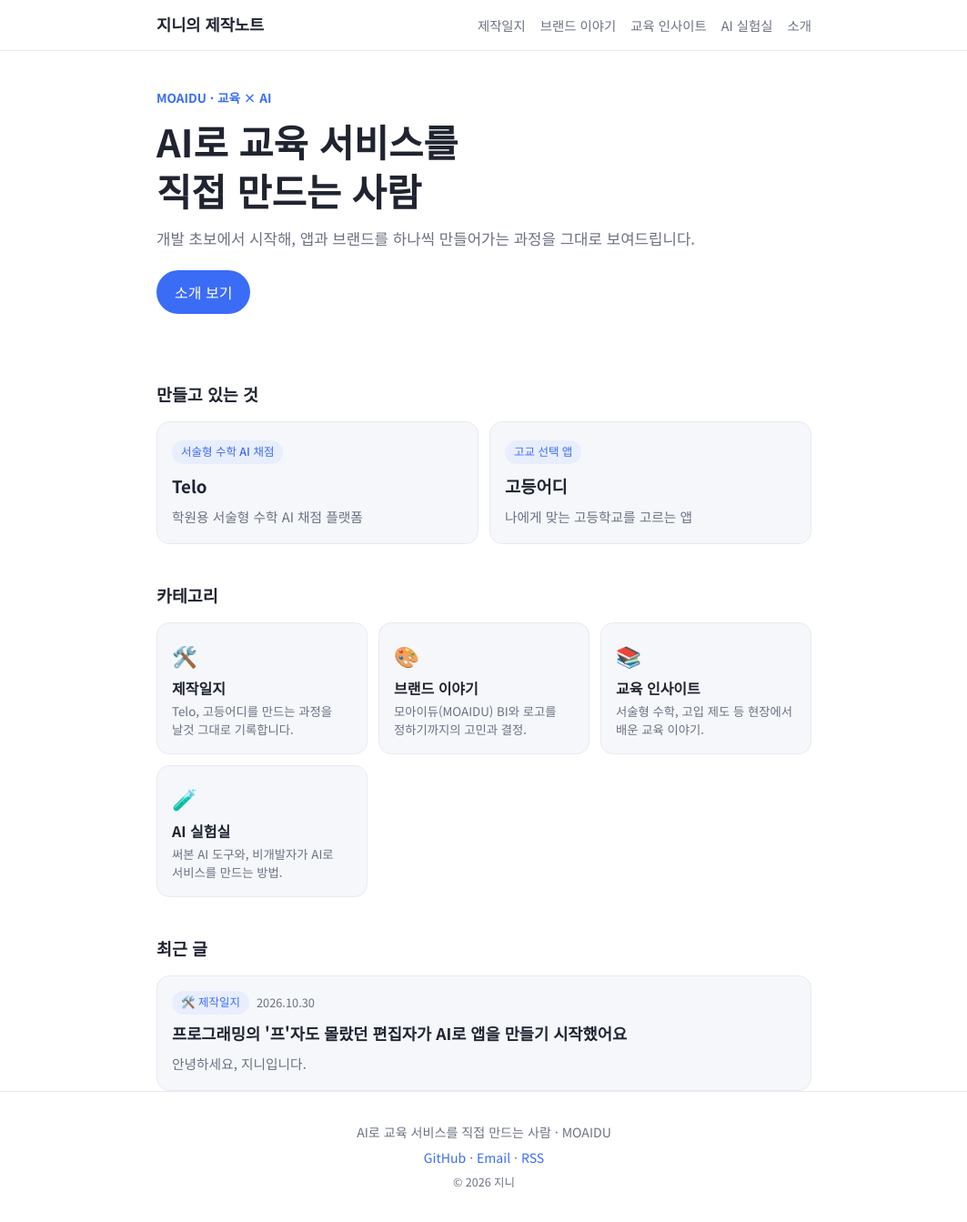
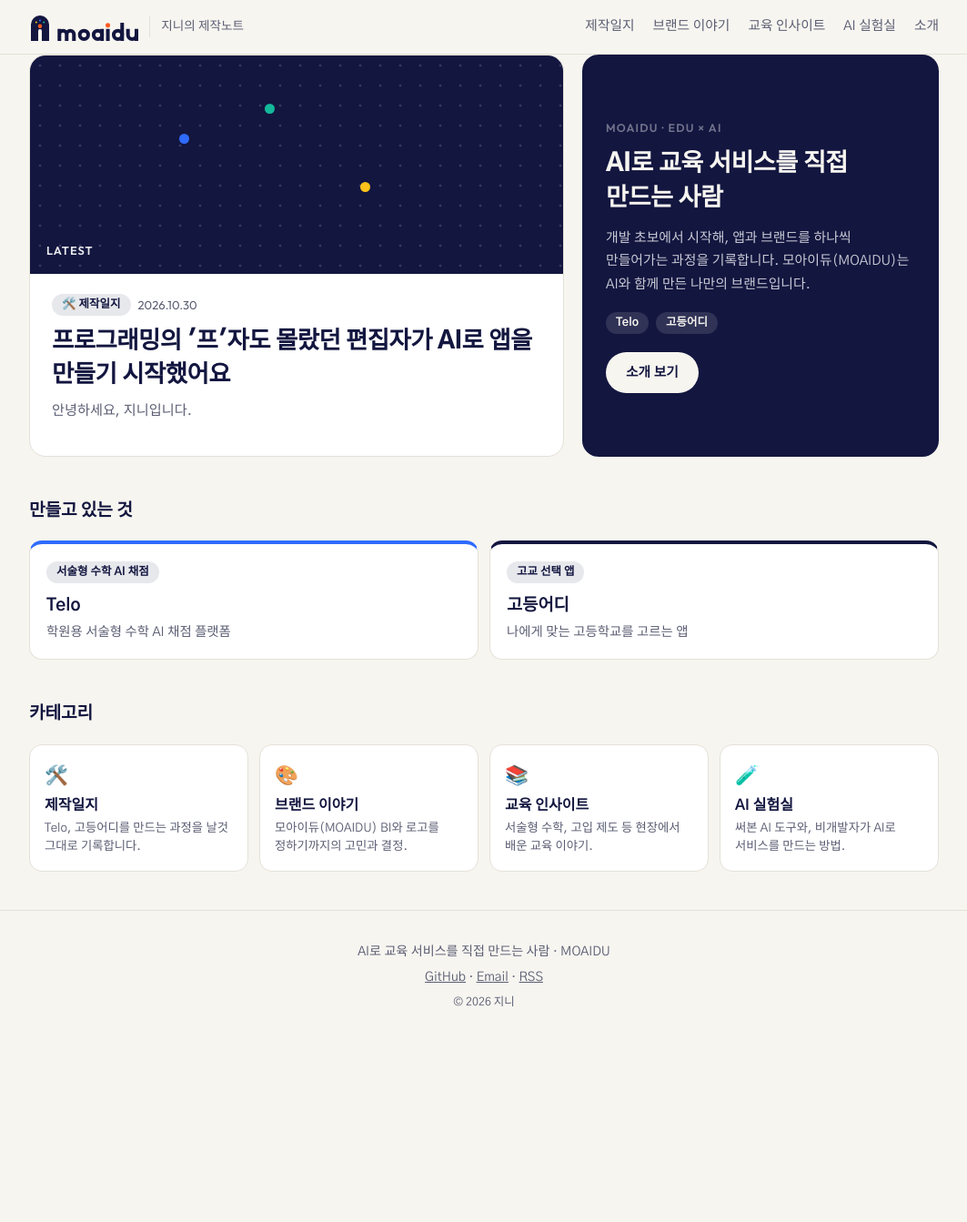
Before and after one commit to moaidu/moaidu.github.io, a Jekyll site: the page built from index.html, in a window 1280 px wide and 1343 px high. Shown: the whole window at 91% size, without its empty margins (108-1171 px from the left). Built offline with Jekyll 4.4.1, drawn with Linux system fonts in a browser that asks for light colours.

Commit message:
모아이듀 BI 적용: 로고·색·서체, 카드형 홈
Co-Authored-By: Claude Sonnet 5.5 <noreply@anthropic.com>

```diff
--- a/_includes/header.html
+++ b/_includes/header.html
@@ -1,6 +1,9 @@
 <header class="site-header">
   <div class="container header-inner">
-    <a class="brand" href="{{ '/' | relative_url }}">{{ site.title }}</a>
+    <a class="brand" href="{{ '/' | relative_url }}">
+      <img src="{{ '/assets/img/moaidu-logo.svg' | relative_url }}" alt="모아이듀 MOAIDU">
+      <span>{{ site.title }}</span>
+    </a>
     <nav class="nav">
       {% for c in site.data.categories %}
       <a href="{{ '/category/' | append: c.slug | append: '/' | relative_url }}"
--- a/_includes/post-card.html
+++ b/_includes/post-card.html
@@ -1,4 +1,6 @@
 <article class="card">
+  <div class="art"><span class="art-dot3"></span></div>
+  <div class="card-body">
     <div class="meta">
       {% assign cat = include.post.categories | first %}
       {% for c in site.data.categories %}{% if c.name == cat %}
@@ -7,5 +9,6 @@
       <time datetime="{{ include.post.date | date_to_xmlschema }}">{{ include.post.date | date: "%Y.%m.%d" }}</time>
     </div>
     <h3><a href="{{ include.post.url | relative_url }}">{{ include.post.title }}</a></h3>
-  <p>{{ include.post.excerpt | strip_html | truncate: 110 }}</p>
+    <p>{{ include.post.description | default: include.post.excerpt | strip_html | truncate: 90 }}</p>
+  </div>
 </article>
--- a/_layouts/default.html
+++ b/_layouts/default.html
@@ -5,7 +5,8 @@
   <meta name="viewport" content="width=device-width, initial-scale=1">
   <link rel="preconnect" href="https://fonts.googleapis.com">
   <link rel="preconnect" href="https://fonts.gstatic.com" crossorigin>
-  <link href="https://fonts.googleapis.com/css2?family=Noto+Sans+KR:wght@400;500;700&display=swap" rel="stylesheet">
+  <link href="https://fonts.googleapis.com/css2?family=Outfit:wght@400;600;800&family=Gothic+A1:wght@400;700;900&display=swap" rel="stylesheet">
+  <link rel="icon" type="image/svg+xml" href="{{ '/assets/img/favicon.svg' | relative_url }}">
   <link rel="stylesheet" href="{{ '/assets/css/main.css' | relative_url }}">
   {% feed_meta %}
   {% seo %}
--- a/assets/css/main.css
+++ b/assets/css/main.css
@@ -1,44 +1,112 @@
-:root{--bg:#fff;--fg:#1f2430;--muted:#6b7280;--line:#e8eaef;--soft:#f5f7fb;--accent:#3b6cf6;--accent-soft:#e8eefe}
-@media (prefers-color-scheme:dark){:root{--bg:#12141a;--fg:#e8eaf0;--muted:#9aa3b2;--line:#262a34;--soft:#1a1d26;--accent:#7b9bff;--accent-soft:#222b4a}}
+/* MOAIDU BI: Midnight Ink 55 / Paper 25 / Spark Orange 10 (오렌지는 로고의 i 한 곳만) */
+:root{--ink:#13163F;--paper:#F7F5F0;--white:#fff;--orange:#FF5A1F;--blue:#2F6BFF;--gray:#5B5E73;--ink-60:#71738C;--ink-10:#E7E8EC;--line:#E4E1D8;--yellow:#FFC21A;--mint:#14B89A;--font-ko:"Gothic A1","Pretendard",sans-serif;--font-en:"Outfit","Gothic A1",sans-serif}
 *{box-sizing:border-box}
 html{-webkit-text-size-adjust:100%}
-body{margin:0;background:var(--bg);color:var(--fg);font-family:"Noto Sans KR",-apple-system,"Apple SD Gothic Neo",sans-serif;line-height:1.75;word-break:keep-all}
-a{color:var(--accent);text-decoration:none}a:hover{text-decoration:underline}
-.container{max-width:760px;margin:0 auto;padding:0 20px}
-.site-header{border-bottom:1px solid var(--line);position:sticky;top:0;background:var(--bg);z-index:10}
-.header-inner{display:flex;flex-wrap:wrap;align-items:center;justify-content:space-between;gap:4px 16px;padding-top:12px;padding-bottom:12px}
-.brand{font-weight:700;font-size:1.1rem;color:var(--fg)}
-.nav{display:flex;flex-wrap:wrap;gap:4px 16px;font-size:.9rem}
-.nav a{color:var(--muted)}.nav a.active,.nav a:hover{color:var(--accent);text-decoration:none}
-main{padding-top:32px;padding-bottom:48px;min-height:70vh}
-.hero{padding:40px 0 32px}
-.eyebrow{color:var(--accent);font-weight:700;font-size:.85rem;margin:0}
-.hero h1{font-size:clamp(1.8rem,6vw,2.6rem);line-height:1.3;margin:8px 0 12px}
-.lead{color:var(--muted);font-size:1.05rem;margin:0 0 20px}
-.btn{display:inline-block;background:var(--accent);color:#fff;padding:10px 20px;border-radius:999px;font-weight:500}
-.btn:hover{text-decoration:none;opacity:.9}
-.section-title{font-size:1.15rem;margin:40px 0 14px}
-.services,.cats{display:grid;gap:12px;grid-template-columns:repeat(auto-fit,minmax(200px,1fr))}
-.service,.cat,.card{border:1px solid var(--line);border-radius:14px;padding:16px;background:var(--soft)}
-.service h3{margin:8px 0 4px}.service p{margin:0;color:var(--muted);font-size:.92rem}
-.cat{display:flex;flex-direction:column;gap:2px;color:var(--fg)}.cat:hover{text-decoration:none;border-color:var(--accent)}
-.cat .emoji{font-size:1.4rem}.cat small{color:var(--muted);line-height:1.5}
-.cards{display:grid;gap:12px}
-.card h3{margin:6px 0 4px;font-size:1.1rem}.card h3 a{color:var(--fg)}
-.card p{margin:0;color:var(--muted);font-size:.92rem}
-.meta{display:flex;flex-wrap:wrap;align-items:center;gap:8px;font-size:.8rem;color:var(--muted)}
-.chip{display:inline-block;background:var(--accent-soft);color:var(--accent);border-radius:999px;padding:2px 10px;font-size:.78rem;font-weight:500}
-.chip:hover{text-decoration:none}
-.page-head h1{margin:0 0 4px}.empty{color:var(--muted)}
-.post-header h1{font-size:clamp(1.5rem,5vw,2rem);line-height:1.35;margin:10px 0 6px}
-.post-header time{color:var(--muted);font-size:.9rem}
-.content{margin-top:28px}.content h2{margin-top:2rem;font-size:1.3rem}
-.content img{max-width:100%;height:auto;border-radius:10px}
-.content blockquote{margin:1rem 0;padding:.2rem 1rem;border-left:3px solid var(--accent);color:var(--muted);background:var(--soft)}
+body{margin:0;background:var(--paper);color:var(--ink);font-family:var(--font-ko);font-size:16px;line-height:1.7;word-break:keep-all}
+a{color:var(--ink);text-decoration:none}
+a:hover{text-decoration:underline}
+.container{max-width:1040px;margin:0 auto;padding:0 20px}
+
+/* 헤더 */
+.site-header{background:var(--paper);border-bottom:1px solid var(--line);position:sticky;top:0;z-index:10}
+.header-inner{display:flex;flex-wrap:wrap;align-items:center;justify-content:space-between;gap:6px 24px;padding-top:14px;padding-bottom:14px}
+.brand{display:flex;align-items:center;gap:12px;color:var(--ink)}
+.brand:hover{text-decoration:none}
+.brand img{height:30px;width:auto;display:block}
+.brand span{font-size:.85rem;color:var(--gray);border-left:1px solid var(--line);padding-left:12px}
+.nav{display:flex;flex-wrap:wrap;gap:4px 20px;font-size:.92rem}
+.nav a{color:var(--gray);padding:2px 0;border-bottom:2px solid transparent}
+.nav a:hover{color:var(--ink);text-decoration:none}
+.nav a.active{color:var(--ink);font-weight:700;border-bottom-color:var(--ink)}
+main{padding-top:36px;padding-bottom:56px;min-height:70vh}
+
+/* 공통 */
+.chip{display:inline-block;background:var(--ink-10);color:var(--ink);border-radius:999px;padding:2px 11px;font-size:.78rem;font-weight:700;line-height:1.6}
+a.chip:hover{text-decoration:none;background:var(--ink);color:var(--white)}
+.meta{display:flex;flex-wrap:wrap;align-items:center;gap:8px;font-size:.82rem;color:var(--gray)}
+.meta time{font-family:var(--font-en)}
+.section-title{font-size:1.2rem;font-weight:900;margin:44px 0 16px;letter-spacing:-.01em}
+.btn{display:inline-block;background:var(--ink);color:var(--white);padding:10px 22px;border-radius:999px;font-weight:700;font-size:.92rem}
+.btn:hover{text-decoration:none;opacity:.88}
+.empty{color:var(--gray)}
+
+/* 생각 점 (Thought Dots): 흐린 점 격자 속 몇 개만 색 */
+.art{position:relative;background-color:var(--ink);background-image:radial-gradient(rgba(255,255,255,.16) 1.5px,transparent 1.6px);background-size:22px 22px;overflow:hidden}
+.art::before,.art::after{content:"";position:absolute;border-radius:50%}
+.art::before{width:11px;height:11px;background:var(--blue);left:28%;top:36%}
+.art::after{width:11px;height:11px;background:var(--yellow);left:62%;top:58%}
+.art .art-dot3{position:absolute;width:11px;height:11px;border-radius:50%;background:var(--mint);left:44%;top:22%}
+.art .art-label{position:absolute;left:18px;bottom:14px;color:var(--white);font-family:var(--font-en);font-weight:600;font-size:.8rem;letter-spacing:.08em;text-transform:uppercase;opacity:.9}
+
+/* 홈 상단: 대표 글 + 소개 */
+.top{display:grid;grid-template-columns:1.5fr 1fr;gap:20px}
+.feature{display:flex;flex-direction:column;background:var(--white);border:1px solid var(--line);border-radius:18px;overflow:hidden;color:var(--ink)}
+.feature:hover{text-decoration:none;border-color:var(--ink)}
+.feature .art{height:240px}
+.feature-body{padding:22px 24px 26px}
+.feature-body h2{font-size:clamp(1.3rem,3.2vw,1.65rem);line-height:1.4;font-weight:900;margin:10px 0 8px;letter-spacing:-.02em}
+.feature-body p{margin:0 0 10px;color:var(--gray);font-size:.95rem}
+.intro{background:var(--ink);color:var(--paper);border-radius:18px;padding:28px 26px;display:flex;flex-direction:column;justify-content:center}
+.intro .eyebrow{font-family:var(--font-en);font-weight:600;font-size:.78rem;letter-spacing:.1em;text-transform:uppercase;color:var(--ink-60);margin:0 0 10px}
+.intro h1{font-size:clamp(1.35rem,3vw,1.7rem);line-height:1.4;font-weight:900;margin:0 0 12px;letter-spacing:-.02em}
+.intro p{margin:0 0 18px;color:#C9CAD6;font-size:.93rem}
+.intro .chips{display:flex;flex-wrap:wrap;gap:8px}
+.intro .chip{background:rgba(255,255,255,.12);color:var(--paper)}
+.intro .btn{background:var(--paper);color:var(--ink);align-self:flex-start;margin-top:20px}
+
+/* 글 카드 */
+.cards{display:grid;grid-template-columns:repeat(3,1fr);gap:16px}
+.card{display:flex;flex-direction:column;background:var(--white);border:1px solid var(--line);border-radius:16px;overflow:hidden}
+.card:hover{border-color:var(--ink)}
+.card .art{height:110px}
+.card-body{padding:16px 18px 20px}
+.card h3{margin:8px 0 6px;font-size:1.05rem;line-height:1.45;font-weight:700}
+.card h3 a{color:var(--ink)}
+.card p{margin:0;color:var(--gray);font-size:.88rem}
+
+/* 카테고리 */
+.cats{display:grid;gap:12px;grid-template-columns:repeat(auto-fit,minmax(200px,1fr))}
+.cat{display:flex;flex-direction:column;gap:2px;background:var(--white);border:1px solid var(--line);border-radius:14px;padding:16px;color:var(--ink)}
+.cat:hover{text-decoration:none;border-color:var(--ink)}
+.cat .emoji{font-size:1.3rem}
+.cat small{color:var(--gray);line-height:1.5}
+
+/* 서비스 */
+.services{display:grid;gap:12px;grid-template-columns:repeat(auto-fit,minmax(240px,1fr))}
+.service{background:var(--white);border:1px solid var(--line);border-top:4px solid var(--blue);border-radius:14px;padding:16px 18px}
+.service:nth-child(2){border-top-color:var(--ink)}
+.service h3{margin:8px 0 2px}
+.service p{margin:0;color:var(--gray);font-size:.9rem}
+
+/* 본문 */
+.page-head h1{margin:0 0 4px;font-weight:900}
+.page-head .lead{color:var(--gray);margin:0 0 24px}
+article.post{max-width:720px;margin:0 auto}
+.post-header h1{font-size:clamp(1.6rem,5vw,2.2rem);line-height:1.35;font-weight:900;margin:12px 0 8px;letter-spacing:-.02em}
+.post-header time{color:var(--gray);font-size:.9rem;font-family:var(--font-en)}
+.content{margin-top:30px;font-size:1.02rem;line-height:1.85}
+.content h2{margin-top:2.2rem;font-size:1.35rem;font-weight:900}
+.content img{max-width:100%;height:auto;border-radius:12px}
+.content blockquote{margin:1.2rem 0;padding:.3rem 1.1rem;border-left:4px solid var(--ink);color:var(--gray);background:var(--white);border-radius:0 8px 8px 0}
 .content table{border-collapse:collapse;width:100%;display:block;overflow-x:auto}
 .content th,.content td{border:1px solid var(--line);padding:8px 12px;text-align:left}
-.content code{background:var(--soft);padding:2px 6px;border-radius:6px;font-size:.9em}
-.content pre{background:var(--soft);padding:14px;border-radius:10px;overflow-x:auto}.content pre code{padding:0;background:none}
-.post-footer{margin-top:40px;padding-top:16px;border-top:1px solid var(--line)}
-.site-footer{border-top:1px solid var(--line);padding:28px 0;text-align:center;color:var(--muted);font-size:.88rem}
-.site-footer p{margin:4px 0}.small{font-size:.78rem}
+.content code{background:var(--ink-10);padding:2px 6px;border-radius:6px;font-size:.9em}
+.content pre{background:var(--ink);color:var(--paper);padding:14px;border-radius:12px;overflow-x:auto}
+.content pre code{padding:0;background:none}
+.post-footer{margin-top:44px;padding-top:18px;border-top:1px solid var(--line)}
+
+/* 푸터 */
+.site-footer{border-top:1px solid var(--line);padding:30px 0;text-align:center;color:var(--gray);font-size:.88rem}
+.site-footer p{margin:4px 0}
+.site-footer a{color:var(--gray);text-decoration:underline}
+.small{font-size:.78rem}
+
+@media(max-width:820px){
+  .top{grid-template-columns:1fr}
+  .cards{grid-template-columns:1fr 1fr}
+}
+@media(max-width:560px){
+  .cards{grid-template-columns:1fr}
+  .brand span{display:none}
+  .feature .art{height:170px}
+}
--- a/index.html
+++ b/index.html
@@ -1,14 +1,40 @@
 ---
 layout: default
 ---
-<section class="hero">
-  <p class="eyebrow">MOAIDU · 교육 × AI</p>
-  <h1>AI로 교육 서비스를<br>직접 만드는 사람</h1>
-  <p class="lead">개발 초보에서 시작해, 앱과 브랜드를 하나씩 만들어가는 과정을 그대로 보여드립니다.</p>
+<section class="top">
+  {% assign latest = site.posts.first %}
+  {% if latest %}
+  <a class="feature" href="{{ latest.url | relative_url }}">
+    <div class="art"><span class="art-dot3"></span><span class="art-label">Latest</span></div>
+    <div class="feature-body">
+      <div class="meta">
+        {% assign cat = latest.categories | first %}
+        {% for c in site.data.categories %}{% if c.name == cat %}<span class="chip">{{ c.emoji }} {{ c.name }}</span>{% endif %}{% endfor %}
+        <time datetime="{{ latest.date | date_to_xmlschema }}">{{ latest.date | date: "%Y.%m.%d" }}</time>
+      </div>
+      <h2>{{ latest.title }}</h2>
+      <p>{{ latest.description | default: latest.excerpt | strip_html | truncate: 140 }}</p>
+    </div>
+  </a>
+  {% endif %}
+  <aside class="intro">
+    <p class="eyebrow">MOAIDU · Edu × AI</p>
+    <h1>{{ site.tagline }}</h1>
+    <p>{{ site.description }}</p>
+    <div class="chips">
+      {% for s in site.data.services %}<span class="chip">{{ s.name }}</span>{% endfor %}
+    </div>
     <a class="btn" href="{{ '/about/' | relative_url }}">소개 보기</a>
+  </aside>
 </section>
 
-<section>
+{% if site.posts.size > 1 %}
+<h2 class="section-title">이전 글</h2>
+<div class="cards">
+  {% for post in site.posts offset:1 limit: 9 %}{% include post-card.html post=post %}{% endfor %}
+</div>
+{% endif %}
+
 <h2 class="section-title">만들고 있는 것</h2>
 <div class="services">
   {% for s in site.data.services %}
@@ -19,9 +45,7 @@ layout: default
   </div>
   {% endfor %}
 </div>
-</section>
 
-<section>
 <h2 class="section-title">카테고리</h2>
 <div class="cats">
   {% for c in site.data.categories %}
@@ -32,12 +56,3 @@ layout: default
   </a>
   {% endfor %}
 </div>
-</section>
-
-<section>
-  <h2 class="section-title">최근 글</h2>
-  <div class="cards">
-    {% for post in site.posts limit: 10 %}{% include post-card.html post=post %}{% endfor %}
-    {% if site.posts.size == 0 %}<p class="empty">아직 글이 없어요. 곧 올라옵니다 ✍️</p>{% endif %}
-  </div>
-</section>
```
Also changed, not shown: assets/img/favicon.svg (added), assets/img/moaidu-logo.svg (added), assets/img/moaidu-symbol.svg (added). Lines whose indentation alone changed are shown as unchanged.
